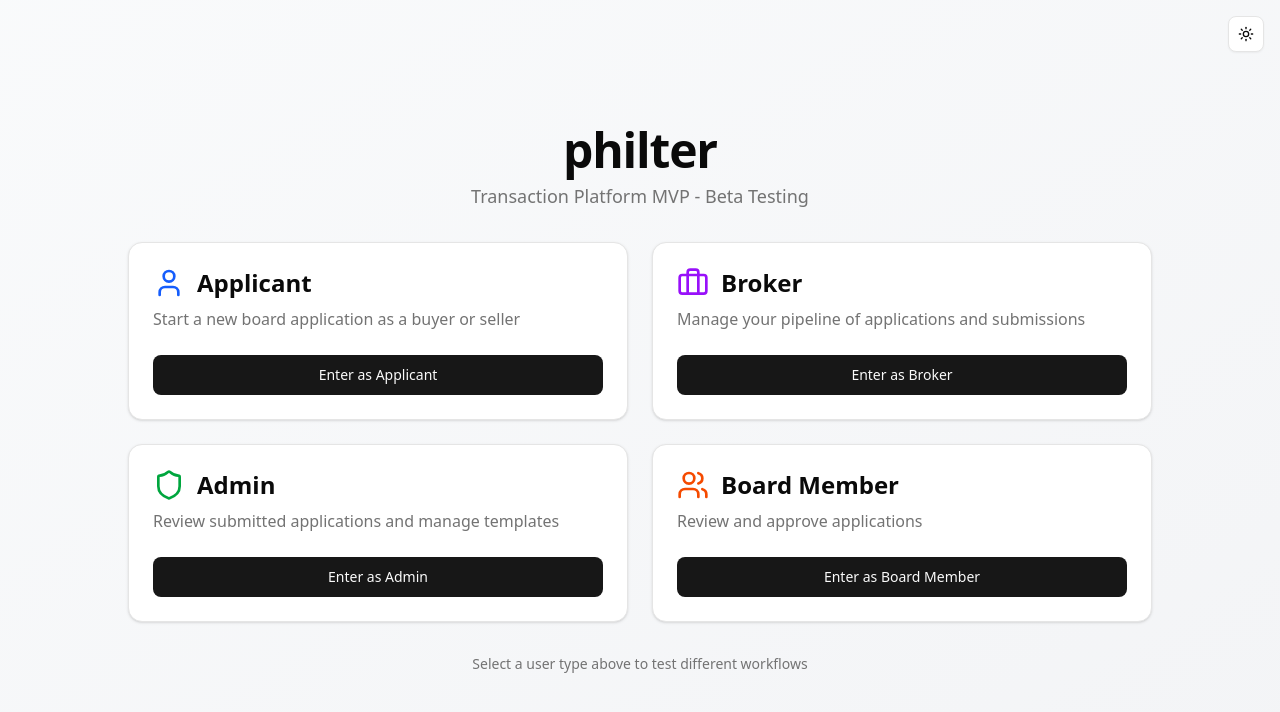
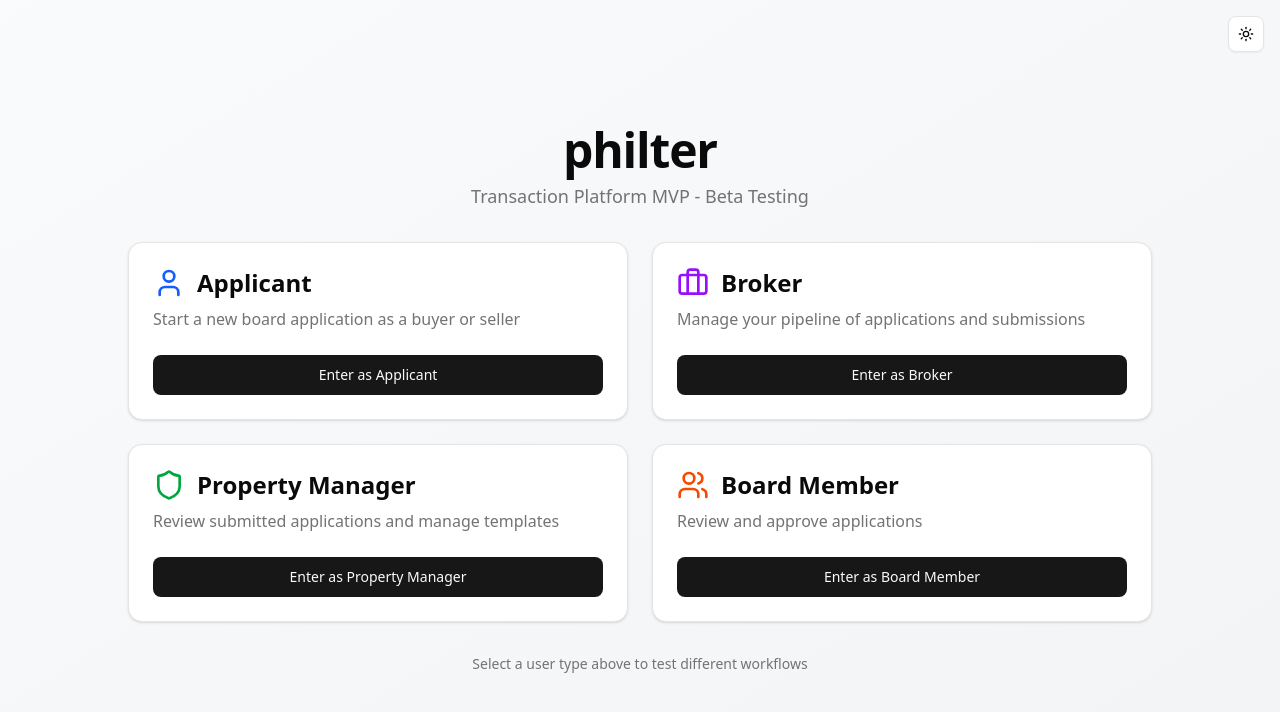
Before and after one commit to MathiasBohn/philter-mvp, a Next.js app: page / in a window 1280 px wide. Shown: the top 712 px of the page. Built offline with nearby package versions, Linux system fonts and the light colour scheme.

Commit message:
Renaming of users

```diff
--- a/app/(dashboard)/admin/review/[id]/page.tsx
+++ b/app/(dashboard)/admin/review/[id]/page.tsx
@@ -84,7 +84,7 @@ export default function AdminReviewPage({ params }: { params: Promise<{ id: stri
       sectionKey: data.sectionKey,
       status: RFIStatus.OPEN,
       assigneeRole: data.assigneeRole,
-      createdBy: "user-4", // Admin user
+      createdBy: "user-4", // Property Manager user
       createdAt: new Date(),
       messages: [
         {
--- a/app/page.tsx
+++ b/app/page.tsx
@@ -13,28 +13,28 @@ export default function Home() {
       description: "Start a new board application as a buyer or seller",
       icon: User,
       href: "/applications/new",
-      color: "text-blue-600",
+      color: "text-blue-600 dark:text-blue-400",
     },
     {
       title: "Broker",
       description: "Manage your pipeline of applications and submissions",
       icon: Briefcase,
       href: "/broker",
-      color: "text-purple-600",
+      color: "text-purple-600 dark:text-purple-400",
     },
     {
-      title: "Admin",
+      title: "Property Manager",
       description: "Review submitted applications and manage templates",
       icon: Shield,
       href: "/admin/inbox",
-      color: "text-green-600",
+      color: "text-green-600 dark:text-green-400",
     },
     {
       title: "Board Member",
       description: "Review and approve applications",
       icon: Users,
       href: "/board/review/app-1",
-      color: "text-orange-600",
+      color: "text-orange-600 dark:text-orange-400",
     },
   ];
 
--- a/components/features/admin/data-panel.tsx
+++ b/components/features/admin/data-panel.tsx
@@ -13,7 +13,7 @@ import { FileText, Eye } from "lucide-react";
 type DataPanelProps = {
   application: Application;
   sectionKey: string;
-  showFullSSN?: boolean; // Admin sees full SSN, broker sees last 4
+  showFullSSN?: boolean; // Property Manager sees full SSN, broker sees last 4
 };
 
 export function DataPanel({
--- a/components/features/admin/decision-panel.tsx
+++ b/components/features/admin/decision-panel.tsx
@@ -137,7 +137,7 @@ export function DecisionPanel({
         notes: notes || undefined,
         usesConsumerReport,
         adverseActionRequired,
-        decidedBy: "user-4", // Admin user ID
+        decidedBy: "user-4", // Property Manager user ID
         decidedAt: new Date(),
       };
 
--- a/components/layout/top-bar.tsx
+++ b/components/layout/top-bar.tsx
@@ -32,7 +32,7 @@ export function TopBar({ onMenuClick }: TopBarProps) {
       CO_APPLICANT: "Co-applicant",
       GUARANTOR: "Guarantor",
       BROKER: "Broker",
-      ADMIN: "Admin",
+      ADMIN: "Property Manager",
       BOARD: "Board Member",
     }
     return labels[role] || role
```
